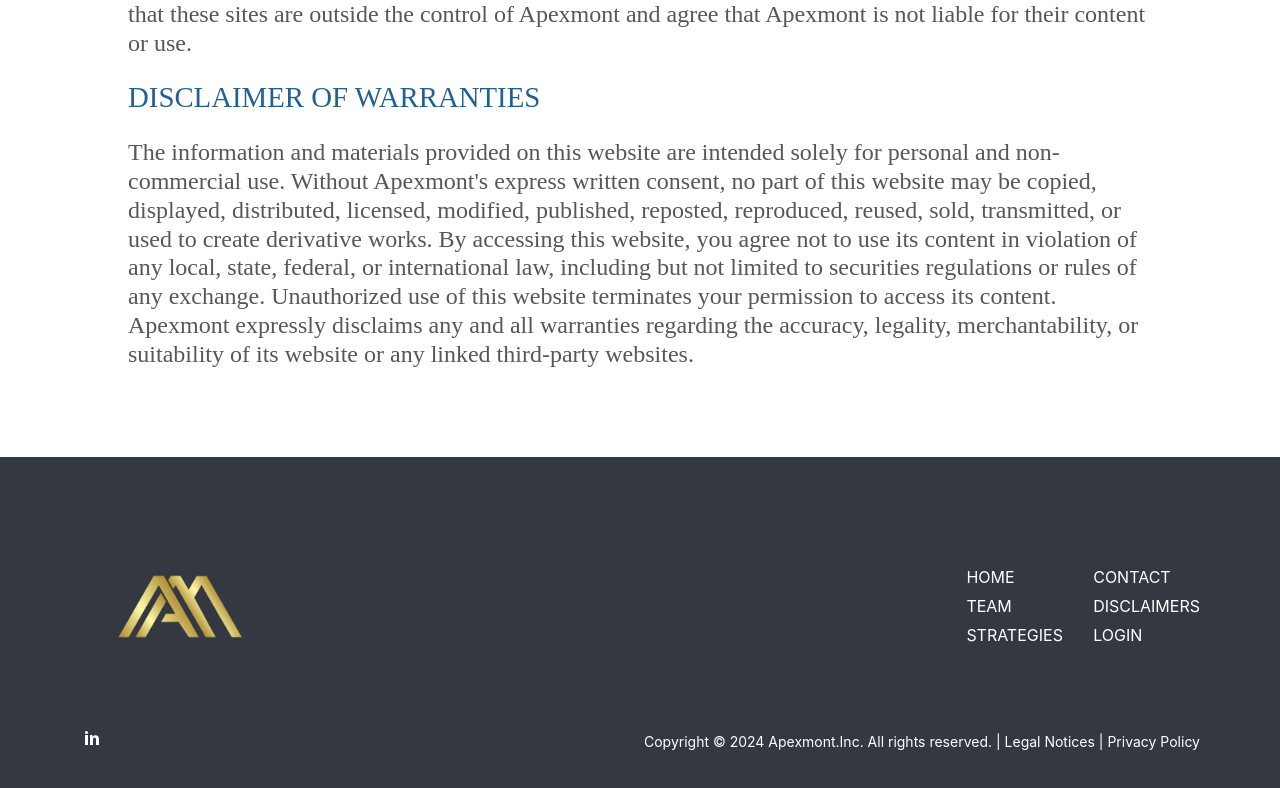
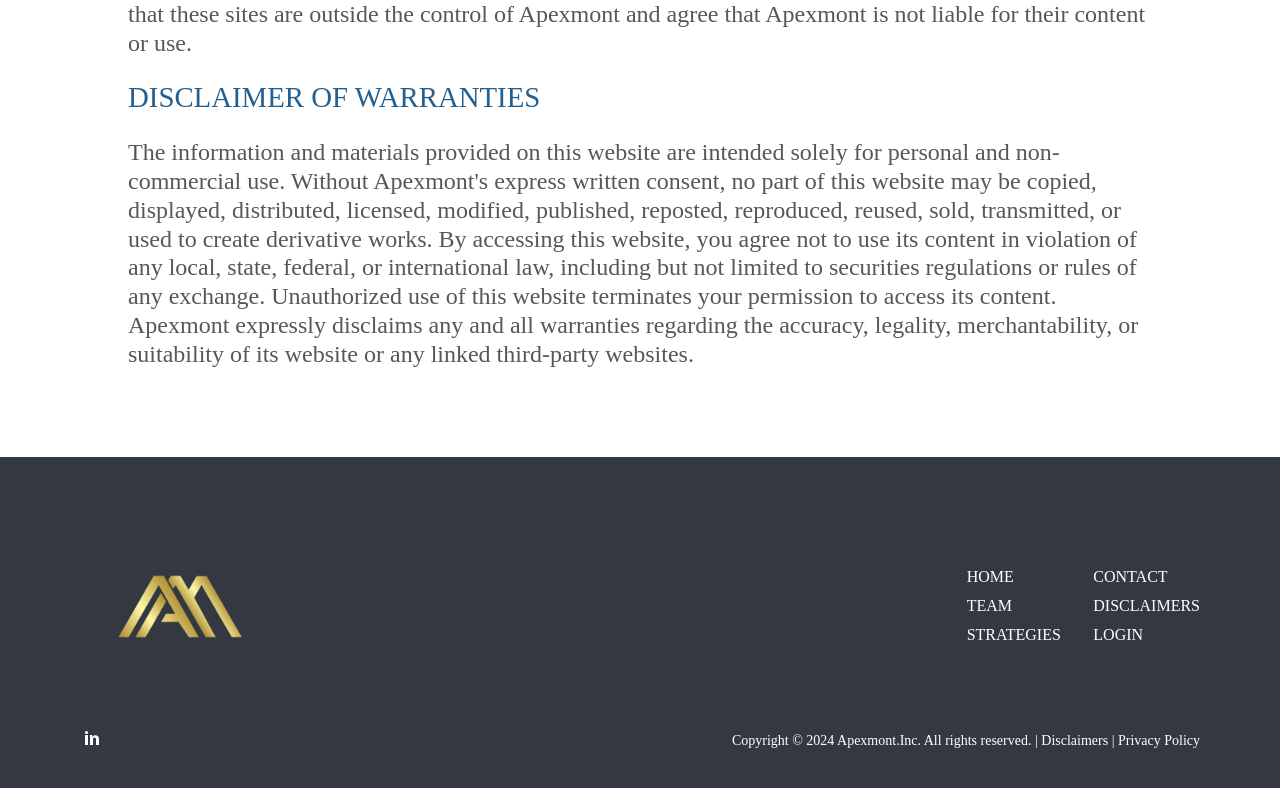
Before and after one commit to fun-minion/apexmont, a React (Create React App) app: page /disclaimer in a window 1280 px wide. Shown: the part 1457-2245 px from the top of the page. Built offline with nearby package versions, Linux system fonts and the light colour scheme.

Commit message:
update: set as default font

```diff
--- a/src/components/footer/index.jsx
+++ b/src/components/footer/index.jsx
@@ -30,7 +30,7 @@ const Footer = () => {
                         <a href='https://www.linkedin.com/company/apexmont'><TiSocialLinkedin /></a>
                     </div>
                     <div className="info">
-                        Copyright © 2024 Apexmont.Inc. All rights reserved. | <a href='/legal-notices'>Legal Notices</a> | <a href='privacy-policy'>Privacy Policy</a>
+                        Copyright © 2024 Apexmont.Inc. All rights reserved. | <a href='/disclaimers'>Disclaimers</a> | <a href='privacy-policy'>Privacy Policy</a>
                     </div>
                 </div>
             </footer>
--- a/src/index.css
+++ b/src/index.css
@@ -1,10 +1,11 @@
+@font-face {
+  font-family: 'MyCustomFont';
+  src: url('./assets/Roboto-Regular.ttf') format('truetype');
+}
+
 body {
   margin: 0;
-  font-family: -apple-system, BlinkMacSystemFont, 'Segoe UI', 'Roboto', 'Oxygen',
-    'Ubuntu', 'Cantarell', 'Fira Sans', 'Droid Sans', 'Helvetica Neue',
-    sans-serif;
-  -webkit-font-smoothing: antialiased;
-  -moz-osx-font-smoothing: grayscale;
+  font-family: 'MyCustonFont',
 }
 
 code {
--- a/src/pages/Home/index.jsx
+++ b/src/pages/Home/index.jsx
@@ -12,7 +12,7 @@ const Home = () => {
                 data-object-fit="cover"
             >
                 <source
-                    src='https://mega.nz/file/GdsxVJaY#Tjjex4EBeJQo0iVm06GgnJdajW2cxaJeoLXAxmXvF80'
+                    src='https://yorkcapital.com/wp-content/uploads/2019/12/YORK_Home_Banner_HR.mp4'
                     type="video/mp4"
                 />
             </video>
```
Also changed, not shown: src/assets/Roboto-Regular.ttf (added).
